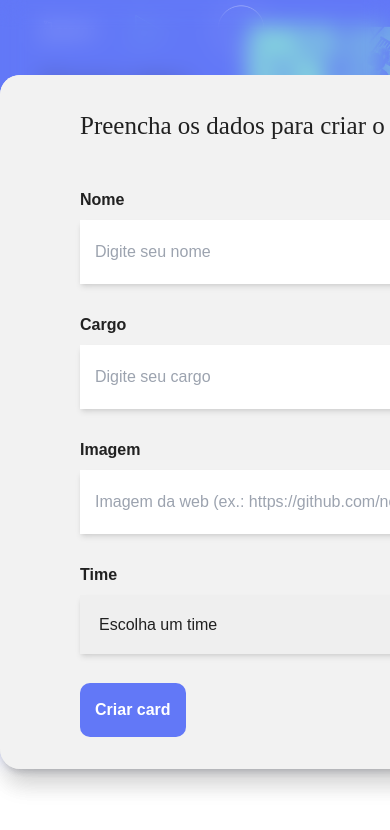
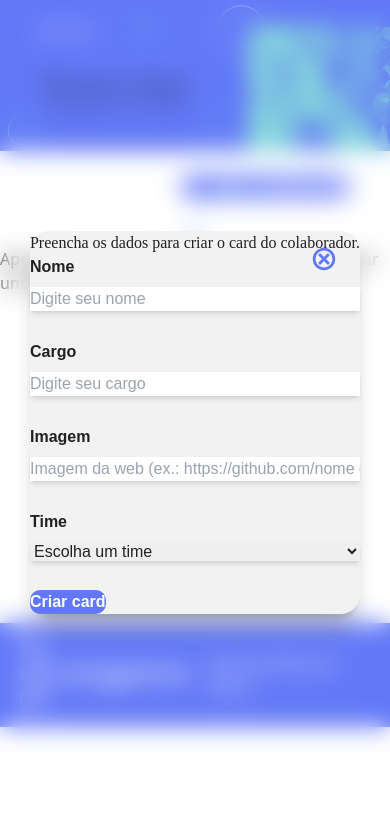
Before and after one commit to BrenoDev00/Organo, a React (Vite) app in the folder organo/: page / in a window 390 px wide. Both pictures are taken after a click on the button "Novo colaborador". Shown: the top 830 px of the page. Built offline with nearby package versions, Linux system fonts and the light colour scheme.

Commit message:
feat: add responsiveness for smaller screens

```diff
--- a/organo/src/App.tsx
+++ b/organo/src/App.tsx
@@ -94,7 +94,9 @@ function App() {
         ) : (
           <div className="mt-6">
             <IsEmptyListing
-              icon={<MdGroups className="fill-bg-blue w-[90px] h-[90px]" />}
+              icon={
+                <MdGroups className="fill-bg-blue xl:w-[90px] xl:h-[90px] md:w-[80px] md:h-[80px]" />
+              }
               message={`Aperte o botão "Novo colaborador" para cadastrar um novo colaborador.`}
             />
           </div>
--- a/organo/src/components/Button/index.tsx
+++ b/organo/src/components/Button/index.tsx
@@ -8,7 +8,7 @@ export const Button = (props: ButtonProps) => {
         props.variant === "secondary"
           ? "bg-white text-bg-blue border-2 border-bg-blue hover:bg-cyan-hover"
           : "bg-bg-blue hover:text-cyan-hover text-white"
-      } p-[15px] font-bold font-montserrat rounded-[10px] transition flex items-center gap-2`}
+      } xl:p-[15px] md:p-[12px] xl:text-base md:text-sm font-bold font-montserrat rounded-[10px] transition flex items-center gap-2`}
       type={props.type}
     >
       {props.icon} {props.title}
--- a/organo/src/components/Dropdown/index.tsx
+++ b/organo/src/components/Dropdown/index.tsx
@@ -4,12 +4,12 @@ import { TeamsType } from "../../types/utils/Teams.type";
 export const Dropdown = (props: DropdownProps) => {
   return (
     <div className="flex flex-col gap-[8px] font-montserrat">
-      <label className="font-semibold text-[16px]" htmlFor={props.for}>
+      <label className="font-semibold text-base" htmlFor={props.for}>
         {props.label}
       </label>
 
       <select
-        className="py-[20px] px-[15px] focus:outline-none shadow-md"
+        className="xl:py-[20px] md:py-[15px] xl:px-[15px] md:px-[10px] focus:outline-none shadow-md"
         id={props.for}
         {...props.register}
       >
--- a/organo/src/components/Footer/index.tsx
+++ b/organo/src/components/Footer/index.tsx
@@ -4,13 +4,15 @@ export const Footer = () => {
       <footer className="bg-bg-blue flex items-center p-[20px] gap-[20px] justify-center">
         <div>
           <img
-            className="w-[150px]"
+            className="xl:w-[150px] md:w-[120px]"
             src="/images/logo.png"
             alt="Logo do Organo."
           />
         </div>
 
-        <p className="text-white text-lg">Desenvolvido por Breno.</p>
+        <p className="text-white xl:text-lg md:text-base">
+          Desenvolvido por Breno.
+        </p>
       </footer>
     </>
   );
--- a/organo/src/components/Form/index.tsx
+++ b/organo/src/components/Form/index.tsx
@@ -40,14 +40,16 @@ export const Form = (props: FormProps) => {
     <section className="flex justify-center ">
       <form
         onSubmit={handleSubmit(submitForm)}
-        className="relative bg-light-gray shadow-xl w-[800px] text-dark-color py-[32px] px-[80px] flex flex-col  gap-[44px] rounded-[20px]"
+        className="relative bg-light-gray shadow-xl xl:w-[800px] md:w-[700px] text-dark-color xl:py-[32px] md:py-[26px] xl:px-[80px] md:px-[74px] flex flex-col xl:gap-[44px] md:gap-[40px] rounded-[20px]"
       >
         <GiCancel
           className="absolute right-6 top-4 w-6 h-6 fill-bg-blue cursor-pointer"
           onClick={() => modalContext.setIsModalOpen(!modalContext.isModalOpen)}
         />
 
-        <h1 className="font-prata text-[25px] ">{props.title}</h1>
+        <h1 className="font-prata xl:text-[25px] md:text-[22px] ">
+          {props.title}
+        </h1>
 
         <div className="flex flex-col gap-[29px]">
           <div className="flex flex-col gap-2">
--- a/organo/src/components/IsEmptyListing/index.tsx
+++ b/organo/src/components/IsEmptyListing/index.tsx
@@ -5,7 +5,9 @@ export const IsEmptyListing = (props: IsEmptyListingProps) => {
     <article className="flex flex-col gap-2 items-center">
       {props.icon}
 
-      <p className="text-dark-color text-lg font-medium">{props.message}</p>
+      <p className="text-dark-color xl:text-lg md:text-base font-medium">
+        {props.message}
+      </p>
     </article>
   );
 };
--- a/organo/src/components/TextField/index.tsx
+++ b/organo/src/components/TextField/index.tsx
@@ -3,12 +3,12 @@ import { TextFieldProps } from "../../types/components";
 export const TextField = (props: TextFieldProps) => {
   return (
     <div className="flex flex-col gap-[8px] font-montserrat">
-      <label className="text-[16px] font-semibold" htmlFor={props.for}>
+      <label className="text-base font-semibold" htmlFor={props.for}>
         {props.label}
       </label>
 
       <input
-        className="py-[20px] px-[15px] focus:outline-none shadow-md"
+        className="xl:py-[20px] md:py-[15px] xl:px-[15px] md:px-[10px] focus:outline-none shadow-md"
         type={props.type}
         placeholder={props.placeholder}
         id={props.for}
```
